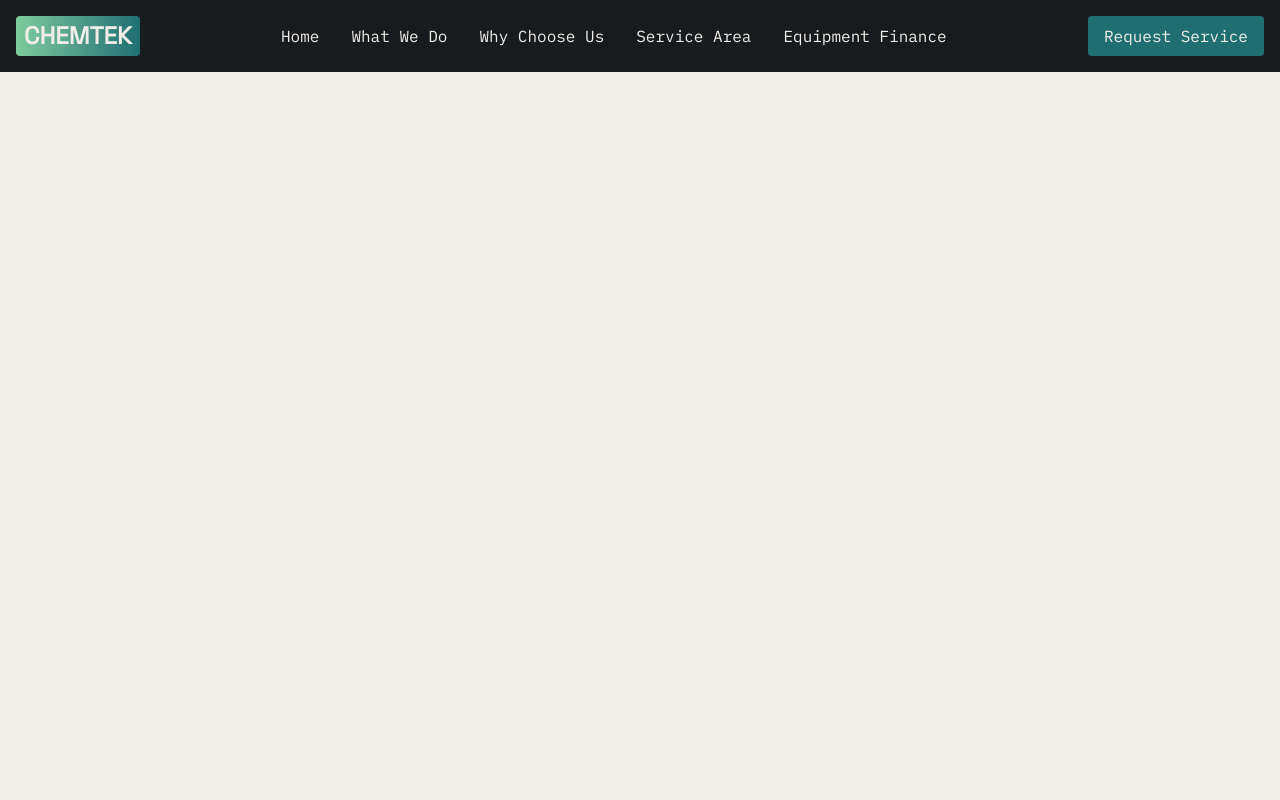
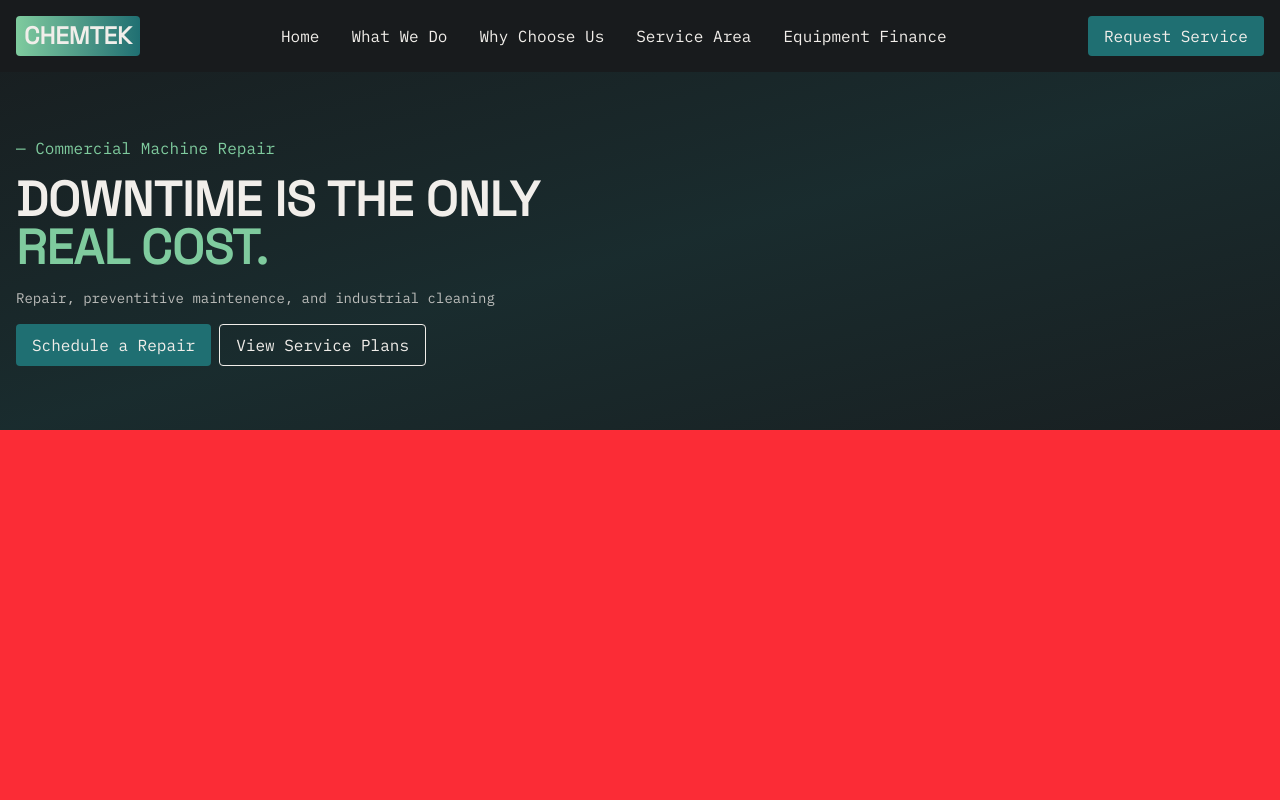
Before and after one commit to AndrewGlennAquino/chemtek-website, a React (Vite) app: page / in a window 1280 px wide. Shown: the top 800 px of the page. Built offline with nearby package versions, Linux system fonts and the light colour scheme.

Commit message:
feat: implement header

```diff
--- a/src/pages/Home.tsx
+++ b/src/pages/Home.tsx
@@ -1,11 +1,44 @@
+// Library imports
+import { motion } from "motion/react";
+
 /**
  * Home page component that contains hero, summary of services, and basic facts
  */
 export const Home = () => {
   return (
-    <>
-      <div className="bg-white w-full h-screen" />
-      <div className="bg-red-500 w-full h-screen" />
-    </>
+    <main>
+      <section aria-label="hero">
+        <div className="bg-black bg-gradient-to-br from-teal/5 via-teal/20 to-teal/5 px-4 py-16 flex flex-col gap-4">
+          <p className="text-seafoam">— Commercial Machine Repair</p>
+
+          <h1 className="text-white text-3xl font-grotesk font-bold sm:text-5xl">
+            DOWNTIME IS THE ONLY <br />
+            <span className="text-seafoam">REAL COST.</span>
+          </h1>
+
+          <p className="text-white/75 text-sm">
+            Repair, preventitive maintenence, and industrial cleaning
+          </p>
+
+          <div className="sm:max-w-max flex flex-col sm:flex-row gap-2">
+            {/* TODO: add functionality to buttons */}
+            <motion.button
+              className="primary-button"
+              whileHover={{ scale: 1.05 }}
+            >
+              Schedule a Repair
+            </motion.button>
+            <motion.button
+              className="secondary-button"
+              whileHover={{ scale: 1.025 }}
+            >
+              View Service Plans
+            </motion.button>
+          </div>
+        </div>
+      </section>
+
+      <section className="bg-red-500 w-screen min-h-screen"></section>
+    </main>
   );
 };
```
